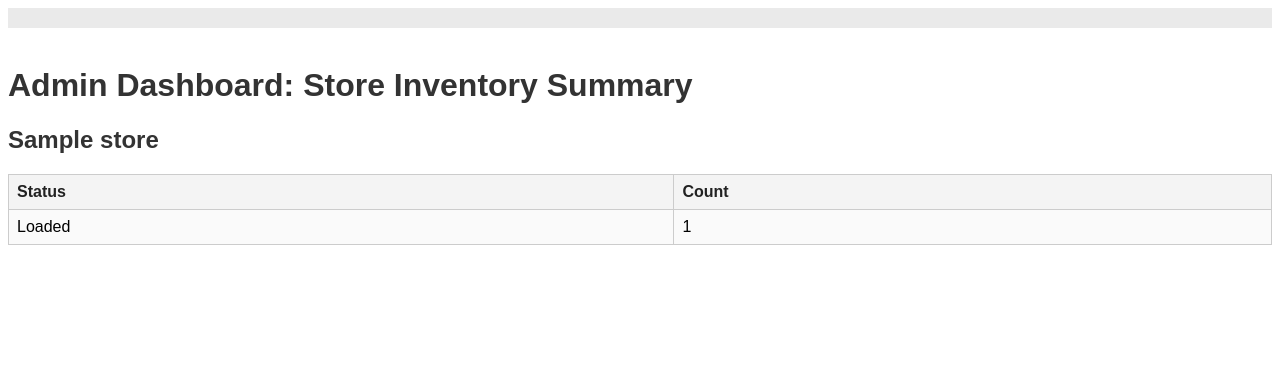
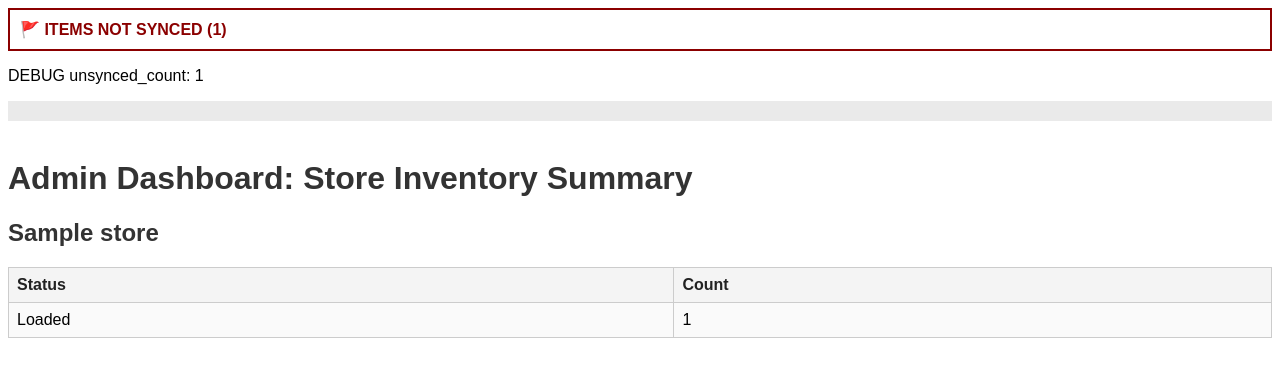
Before and after one commit to Biggen8990/McVey-s-Appliance-Inventory, a Flask app: template templates/admin_dashboard.html in a window 1280 px wide. Shown: the top 377 px of the page. Run offline with Flask 2, Linux system fonts and the light colour scheme; the template is opened without the code that fills it: most values are stand-ins (such as "Sample title", 1, 10 or a date in 2020).

Commit message:
Added sync tracking + dashboard banner

```diff
--- a/app_web.py
+++ b/app_web.py
@@ -31,6 +31,7 @@ class Appliance(db.Model):
     archived = db.Column(db.Boolean, default=False)
     invoice_file = db.Column(db.String(255))
     last_updated = db.Column(db.String(30), nullable=False, default=datetime.now().strftime("%Y-%m-%d %H:%M:%S"))
+    synced = db.Column(db.Boolean, default=False)
 
 class StatusHistory(db.Model):
     id = db.Column(db.Integer, primary_key=True)
@@ -325,12 +326,15 @@ def admin_dashboard():
     if session.get('role') != 'admin':
         return redirect('/')
     summary = {}
-    for app_rec in Appliance.query.filter_by(archived=False).all():
+    unsynced_count = Appliance.query.filter_by(synced=False).count()
+    appliances = Appliance.query.filter_by(archived=False).all()
+    for app_rec in appliances:
         store = app_rec.store_name
         status = app_rec.status
         summary.setdefault(store, {})
         summary[store][status] = summary[store].get(status, 0) + 1
-    return render_template('admin_dashboard.html', summary=summary)
+    return render_template('admin_dashboard.html', summary=summary, appliances=appliances, unsynced_count=unsynced_count )
+
 
 UPLOAD_FOLDER = 'invoices'
 app.config['UPLOAD_FOLDER'] = UPLOAD_FOLDER
@@ -352,6 +356,7 @@ def add_appliance_web():
             archived=False,
             invoice_file=None
         )
+        new_app.synced = False
         db.session.add(new_app)
         db.session.commit()
         log_action('add', f'Added {new_app.store_name}/{new_app.item_number}')
--- a/templates/admin_dashboard.html
+++ b/templates/admin_dashboard.html
@@ -25,6 +25,19 @@ window.addEventListener('beforeunload', function (e) {
     });
 </script>
 <body>
+    {% if unsynced_count > 0 %}
+    <div style="
+        background-color: white;
+        color: darkred;
+        padding: 10px;
+        font-weight: bold;
+        border: 2px solid darkred;
+        margin-bottom: 10px;
+    ">
+        🚩 ITEMS NOT SYNCED ({{ unsynced_count }})
+    </div>
+{% endif %}
+<p>DEBUG unsynced_count: {{ unsynced_count }}</p>
     {% include 'navbar.html' %}
     {% with messages = get_flashed_messages(with_categories=true) %}
     {% if messages %}
```
